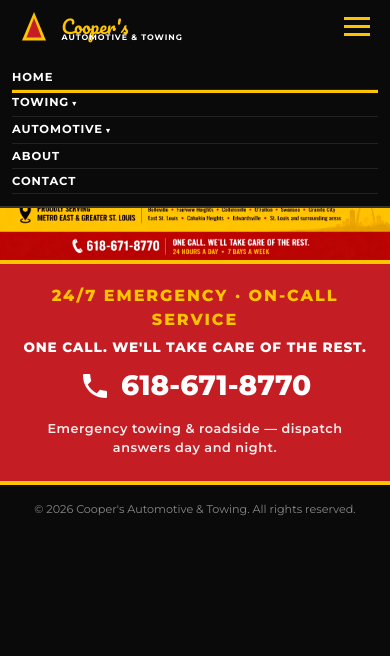
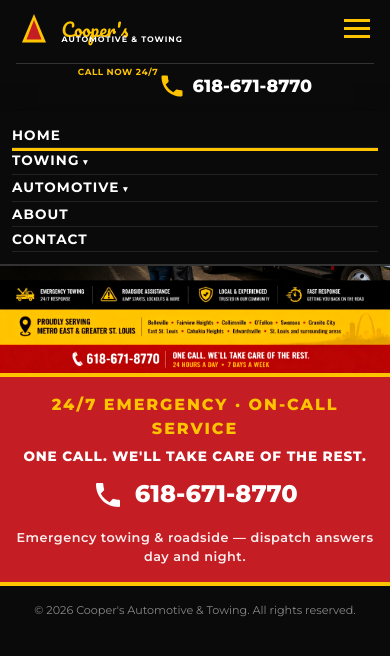
Before and after one commit to msimpson215/cooper-towing, a website: page index.html in a window 390 px wide. Both pictures are taken after a click on the button "Menu". Drawn offline with Linux system fonts and the light colour scheme.

Commit message:
Fix mobile layout: nav stacks above design image on phones

```diff
--- a/css/style.css
+++ b/css/style.css
@@ -23,6 +23,7 @@ body {
   color: var(--white);
   background: var(--black);
   line-height: 1.5;
+  overflow-x: hidden;
 }
 
 img {
@@ -248,7 +249,12 @@ a {
   margin: 0 auto;
 }
 
-/* Real nav + dropdowns over the mockup menu (replaces invisible nav hits) */
+.design-image-wrap {
+  position: relative;
+  line-height: 0;
+}
+
+/* Real nav + dropdowns — desktop: overlays mockup header; mobile: stacks above image */
 .design-nav-overlay {
   position: absolute;
   top: 0;
@@ -288,36 +294,6 @@ a {
 
 .design-nav-overlay .header-phone-label {
   font-size: 0.55rem;
-}
-
-@media (max-width: 900px) {
-  .design-nav-overlay .site-nav {
-    position: absolute;
-    top: 100%;
-    left: 0;
-    right: 0;
-    background: var(--black);
-    border-bottom: 2px solid #333;
-    display: none;
-  }
-
-  .design-nav-overlay .site-nav.open {
-    display: block;
-  }
-
-  .design-nav-overlay .nav-list {
-    flex-direction: column;
-    align-items: stretch;
-    padding: 0.75rem;
-  }
-
-  .design-nav-overlay .header-phone {
-    display: none;
-  }
-
-  .design-nav-overlay .nav-toggle {
-    display: block;
-  }
 }
 
 .design-nav-overlay .dropdown {
@@ -813,6 +789,132 @@ a {
 
 /* Mobile */
 @media (max-width: 900px) {
+  .design-panel-frame {
+    display: flex;
+    flex-direction: column;
+  }
+
+  .design-nav-overlay {
+    position: relative;
+    top: auto;
+    left: auto;
+    right: auto;
+    flex-shrink: 0;
+  }
+
+  .design-nav-overlay .header-inner {
+    flex-wrap: wrap;
+    padding: 0.65rem 1rem;
+  }
+
+  .design-nav-overlay .logo {
+    order: 1;
+    flex: 1;
+    min-width: 0;
+  }
+
+  .design-nav-overlay .nav-toggle {
+    display: block;
+    order: 2;
+  }
+
+  .design-nav-overlay .header-phone {
+    display: flex;
+    order: 3;
+    width: 100%;
+    justify-content: center;
+    padding: 0.5rem 0 0;
+    margin-top: 0.25rem;
+    border-top: 1px solid #333;
+  }
+
+  .design-nav-overlay .header-phone-number {
+    font-size: 1.1rem;
+  }
+
+  .design-nav-overlay .site-nav {
+    position: absolute;
+    top: 100%;
+    left: 0;
+    right: 0;
+    z-index: 40;
+    background: var(--black);
+    border-bottom: 2px solid #333;
+    display: none;
+    box-shadow: 0 8px 24px rgba(0, 0, 0, 0.5);
+  }
+
+  .design-nav-overlay .site-nav.open {
+    display: block;
+  }
+
+  .design-nav-overlay .nav-list {
+    flex-direction: column;
+    align-items: stretch;
+    padding: 0.75rem;
+    gap: 0;
+  }
+
+  .design-nav-overlay .nav-list > li {
+    border-bottom: 1px solid #222;
+  }
+
+  .design-nav-overlay .nav-link,
+  .design-nav-overlay .nav-dropdown-btn {
+    display: block;
+    padding: 0.75rem 0;
+    font-size: 0.85rem;
+  }
+
+  .design-nav-overlay .dropdown {
+    position: static;
+    transform: none;
+    display: none;
+    opacity: 1;
+    visibility: visible;
+    pointer-events: auto;
+    background: #0d0d0d;
+    border: none;
+    padding-left: 0.5rem;
+  }
+
+  .design-nav-overlay .has-dropdown.open .dropdown {
+    display: block;
+  }
+
+  .design-image-wrap {
+    width: 100%;
+  }
+
+  .design-hit-call-btn {
+    top: 48%;
+    left: 2%;
+    width: 46%;
+    height: 10%;
+  }
+
+  .design-hit-request {
+    top: 59%;
+    left: 2%;
+    width: 96%;
+    height: 10%;
+  }
+
+  .design-hit-footer-phone {
+    bottom: 1%;
+    left: 0;
+    width: 100%;
+    height: 12%;
+  }
+
+  .emergency-strip-inner {
+    padding: 1rem;
+  }
+
+  .emergency-phone {
+    font-size: 1.5rem;
+  }
+
   .features-inner {
     grid-template-columns: repeat(2, 1fr);
   }
--- a/index.html
+++ b/index.html
@@ -72,6 +72,7 @@
             </a>
           </div>
         </header>
+        <div class="design-image-wrap">
           <img
             class="design-image"
             src="images/hero.png"
@@ -82,6 +83,7 @@
           <a href="tel:6186718770" class="design-hit design-hit-call-btn" aria-label="Call now"> </a>
           <button type="button" class="design-hit design-hit-request" data-open-modal="service" aria-label="Request service"> </button>
           <a href="tel:6186718770" class="design-hit design-hit-footer-phone" aria-label="Call 618-671-8770"> </a>
+        </div>
       </div>
     </section>
 
```
Also changed, not shown: css/pages.css (+27 -0 lines). Lines whose indentation alone changed are shown as unchanged.
